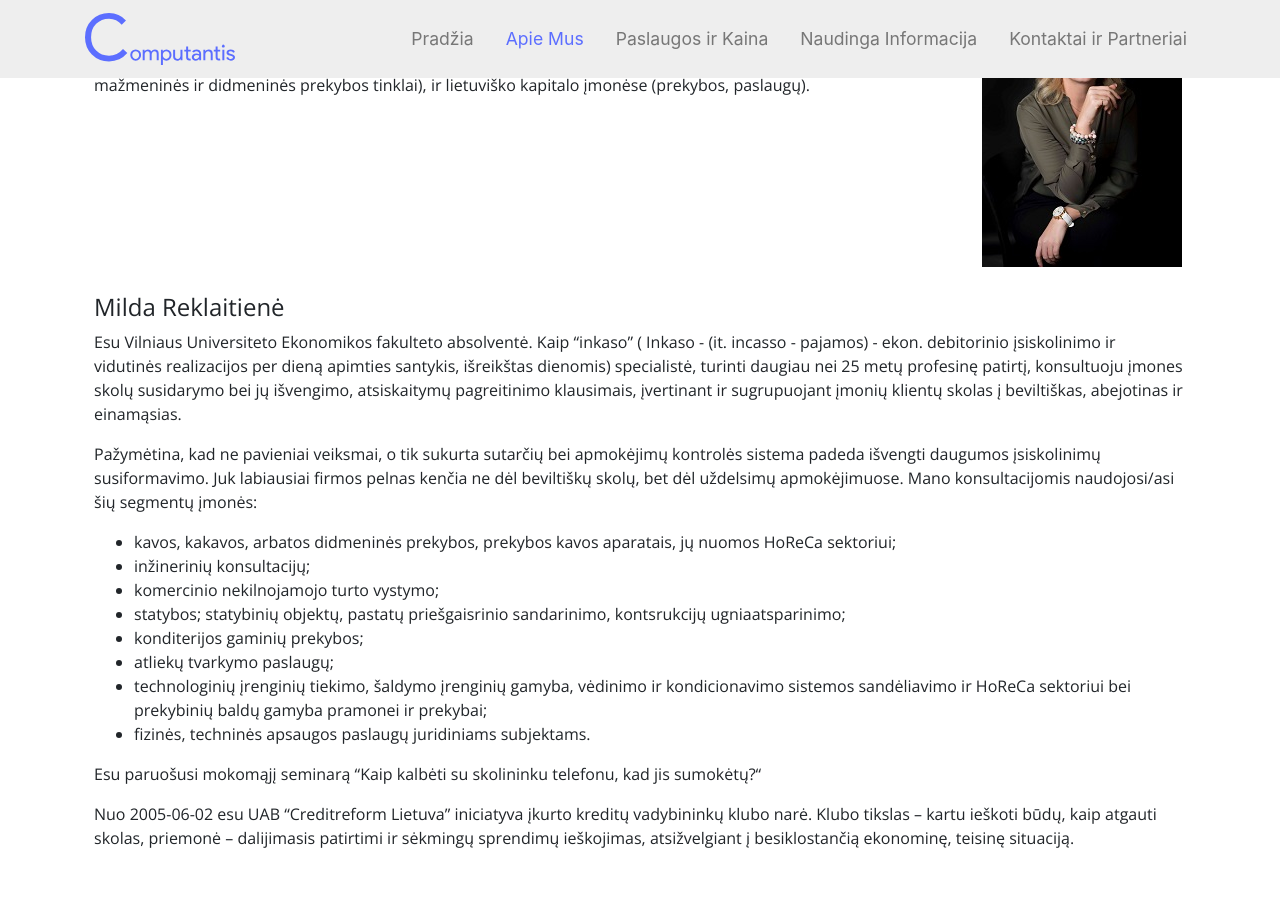
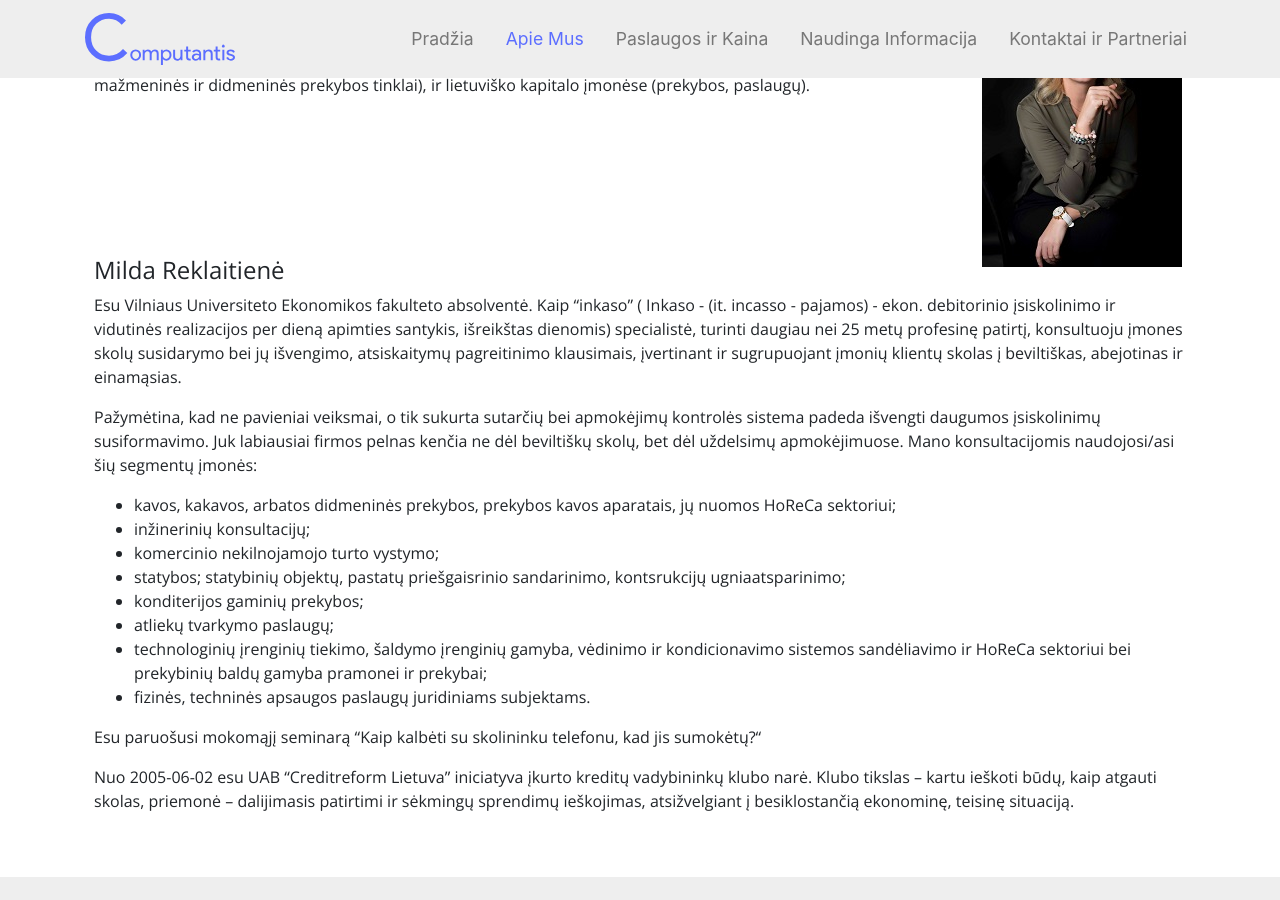
Before and after one commit to MantasJan/Computantis, a Jekyll site: the page built from puslapiai/apiemus.html, in a window 1280 px wide and 900 px high, scrolled down 546 px. Built offline with Jekyll 4.4.1, drawn with Linux system fonts in a browser that asks for light colours; nearby versions of some CDN libraries.

Commit message:
space fix

```diff
--- a/puslapiai/apiemus.html
+++ b/puslapiai/apiemus.html
@@ -23,7 +23,6 @@ layout: default
 <pre>  </pre>
 <pre>  </pre>
 <pre>  </pre>
-<pre>  </pre>
 <div class="mt-3">
   <h4 class="mt-5">Milda Reklaitienė</h4>
   <p>Esu Vilniaus Universiteto Ekonomikos fakulteto absolventė. Kaip “inkaso” ( Inkaso - (it. incasso - pajamos) - ekon. debitorinio įsiskolinimo ir vidutinės realizacijos per dieną apimties santykis, išreikštas dienomis) specialistė, turinti daugiau nei 25 metų profesinę patirtį, konsultuoju įmones skolų susidarymo bei jų išvengimo, atsiskaitymų pagreitinimo klausimais, įvertinant ir sugrupuojant įmonių klientų skolas į beviltiškas, abejotinas ir einamąsias.</p>
```
